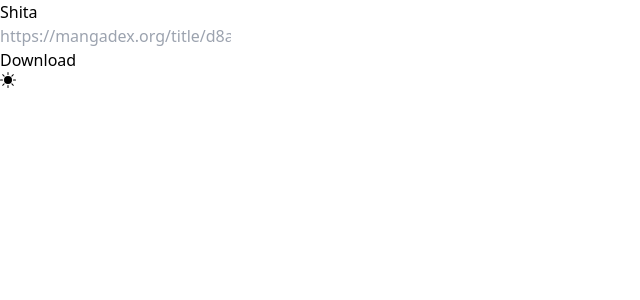
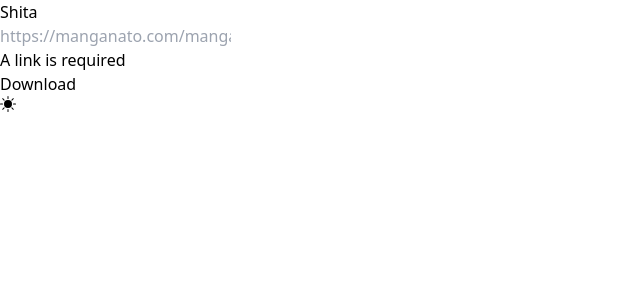
Before and after one commit to 1Hira0/Shita, a React (Vite) app: page / in a window 1280 px wide. Shown: the top 300 px of the page, without its empty margins (0-640 px from the left). Built offline with nearby package versions, Linux system fonts and the light colour scheme.

Commit message:
Fixed error message and theme state. Added a bit of color to the download page

```diff
--- a/src/App.tsx
+++ b/src/App.tsx
@@ -1,13 +1,22 @@
-import React, { useState } from "react"
-import Theme from "./components/Theme"
-import { useTheme } from "./hooks/useTheme"
+import React, { useEffect, useState } from "react"
+import SwitchTheme from "./components/Theme"
+import { localTheme, useTheme } from "./hooks/useTheme"
 //import { formatLink } from "./backend/linkCheck"
-import { Link } from "react-router-dom"
+import { formatLink } from "./backend/linkCheck"
 
 type ExtendedOnClickEventType = React.MouseEvent<HTMLInputElement, MouseEvent> & { target: { placeholder: string } }
 function App() {
-  const { theme, setTheme } = useTheme()
+  const { theme, setTheme } = useTheme(localTheme)
   const [url, setUrl] = useState<string>('')
+
+  const [error, setError] = useState<string>("")
+
+  useEffect(() => {
+    if (url.length === 0) { setError("A link is required") }
+    else if (url.length < 6) { setError("Link has to be atleast 6 characters long") }
+    else if (!url.includes("https://")) { setError("Not a valid URL") }
+    else { setError("") }
+  }, [url])
 
   return (
     <>
@@ -22,25 +31,26 @@
           onClick={(e: ExtendedOnClickEventType) =>
             setUrl(e.target.placeholder === 'Manga URL' ? '' : e.target.placeholder)}
           id="rawLink" />
-        <p id="eroor" className="text-red-400"></p>
-        <Link
-          to={"/download"}
+        <p className={`${error != '' ? 'flex' : "hidden"} text-red-500`}>{error}</p>
+        <button
           className={`${url.length == 0 ? 'cursor-not-allowed' : 'cursor-pointer'} transition-all duration-300 ease-in-out p-2 px-3 my-2 text-xl rounded-full border-2 ${theme === 'dark' ? "bg-gray-100 text-gray-900 hover:bg-gray-900 hover:border-gray-100 hover:text-gray-100" : "bg-gray-900 text-gray-100 hover:bg-gray-100 hover:border-gray-900 hover:text-gray-900"}`}
-        >Download</Link>
+          onClick={async () => {
+            console.log("clicked")
+            await formatLink(
+              document.querySelector<HTMLInputElement>('#rawLink')!,
+              setError
+            )
+          }}
+        >Download</button>
       </div>
-      <Theme setTheme={setTheme} theme={theme} position="left" />
+      <SwitchTheme setTheme={setTheme} theme={theme} position="left" />
     </>
   )
 }
 
 /*
  * Download button functionality code
- onClick={async () => {
-            console.log("clicked")
-            await formatLink(
-              document.querySelector<HTMLInputElement>('#rawLink')!,
-              document.querySelector<HTMLParagraphElement>('#eroor')!)
-          }}
+
  */
 
 let i: number | undefined
@@ -53,9 +63,11 @@
 ]
 setInterval(() => {
   const input = document.querySelector<HTMLInputElement>('#rawLink')!
-  if (i === placeholders.length || i == undefined) { i = 0; }
-  input.placeholder = placeholders[i];
-  i++;
+  if (!(input === null)) {
+    if (i === placeholders.length || i == undefined) { i = 0; }
+    input.placeholder = placeholders[i];
+    i++;
+  }
 }, 3000)
 
 export default App
--- a/src/backend/linkCheck.ts
+++ b/src/backend/linkCheck.ts
@@ -1,13 +1,11 @@
 import { Mangasee123 } from "./m-see/m-see";
 
-export const internalErrorMessage = (eroor:HTMLParagraphElement) => {
-    eroor.className = `text-red-400`
-    eroor.innerHTML = `Internal error. \nPlease take a screenshot of this error and the text bar and submit at \n<a href='https://github.com/1Hira0/Shita/issues/new'>Project's issue page</a>`
+export const internalErrorMessage = (setError: React.Dispatch<React.SetStateAction<string>>) => {
+  setError(`Internal error. \nPlease take a screenshot of this error and the text bar and submit at \n<a href='https://github.com/1Hira0/Shita/issues/new'>Project's issue page</a>`)
 }
 
-export const forwardMessage = (er:string, eroor:HTMLParagraphElement, message:string) => {
-    eroor.className = er==`r` ?`text-red-400`:`text-white-400`;
-    eroor.innerHTML = message
+export const forwardMessage = (setError: React.Dispatch<React.SetStateAction<string>>, message: string) => {
+  setError(message)
   /*new Promise<void> ((resolve) => {
       const interval = setInterval(() => {
           eroor.innerHTML += '.'
@@ -22,52 +20,51 @@
       }, 3000)
   })
   */
-    console.log(eroor.innerHTML)
 }
 
-export async function formatLink(rawInput:HTMLInputElement, eroor:HTMLParagraphElement) {
+export async function formatLink(rawInput: HTMLInputElement, setError: React.Dispatch<React.SetStateAction<string>>) {
   const supported = ["https://mangasee123.com"]
   const link = rawInput!.value.match(/^(?<hostname>[^:\/?#]+:\/{2}[^\/?#]*)\/?(?<MangaPath>.*)/)?.groups
   //                                     ^^^^^^^^^^^^^^^^^^^^^^^^^^^^^^^^^     ^^^^^^^^^^^
   //                                     site from http-.com/                  after sitename  (eg. /manga/chapters/1) till the end of string
   //                                     access .hostname                      same as b4
-    if (rawInput.value.length==0) {
-        eroor.innerHTML = `Nothing was provided`;
+  if (rawInput.value.length == 0) {
+    setError(`Nothing was provided`);
     console.log(`rawInput is empty: ${rawInput!.value}`);
     return
   } else
     if (!rawInput.checkValidity()) {
-        eroor.innerHTML = `Not a valid url: ${rawInput.value}`;
+      setError(`Not a valid url: ${rawInput.value}`);
       console.log(`rawInput is not a valid url: ${rawInput!.value}`);
       console.error(rawInput!.value);
       return
     } else
       if (!supported.includes(link!.hostname)) {
-        eroor.innerHTML = `This site is not supported: ${link!.hostname}`;
+        setError(`This site is not supported: ${link!.hostname}`);
         console.log(`site not supported: ${rawInput!.value}`)
         console.error(link, rawInput!.value);
         return
       } else
         if (!link?.MangaPath) {
-        eroor.innerHTML = `Identifier for the manga was not provided in the link: ${rawInput!.value}~`;
+          setError(`Identifier for the manga was not provided in the link: ${rawInput!.value}~`);
           console.log(`Manga path is empty: ${rawInput!.value}`)
           return
-    } else{
-        eroor.innerHTML = ``
-        await callSite(link!.hostname, link?.MangaPath, eroor);
+        } else {
+          setError('')
+          await callSite(link!.hostname, link?.MangaPath, setError);
           console.log(`formatting link success: ${rawInput!.value}`)
         }
 }
 
-async function callSite(site:string, mangaPath:string, eroor:HTMLParagraphElement){
-    forwardMessage('w', eroor, `Matching ${site}`);
-    switch(site) {
-        case "https://mangasee123.com":{
-            forwardMessage('w', eroor, `Match found`);
+async function callSite(site: string, mangaPath: string, setError: React.Dispatch<React.SetStateAction<string>>) {
+  forwardMessage(setError, `Matching ${site}`);
+  switch (site) {
+    case "https://mangasee123.com": {
+      forwardMessage(setError, `Match found`);
       console.log(`Site is mangansee`);
-            await  Mangasee123(mangaPath, eroor);
+      await Mangasee123(mangaPath, setError);
       break
     }
-        default: console.log(`${site} passed link format but not matching`);internalErrorMessage(eroor)
+    default: console.log(`${site} passed link format but not matching`); internalErrorMessage(setError)
   }
 }
--- a/src/backend/m-see/m-see.ts
+++ b/src/backend/m-see/m-see.ts
@@ -1,20 +1,20 @@
 import { Manga } from "../../types/mangaType.ts";
-import { internalErrorMessage, forwardMessage } from "../linkCheck.ts";
+import { forwardMessage } from "../linkCheck.ts";
 import { toPDF } from "../toPDF.ts";
 
-export async function Mangasee123(MangaPath:string, eroor:HTMLParagraphElement) {
+export async function Mangasee123(MangaPath: string, setError: React.Dispatch<React.SetStateAction<string>>) {
   const id = MangaPath.split('/')[1]
-    forwardMessage("w", eroor, `Checking if manga is available on MangaSee123`)
+  forwardMessage(setError, `Checking if manga is available on MangaSee123`)
   if (!(await isAvailable(id))) {
-        forwardMessage("r", eroor, `Please check if the manga is available on MangaSee123: https://mangasee123.com/${MangaPath}`)
-        console.log('Not found');return
+    forwardMessage(setError, `Please check if the manga is available on MangaSee123: https://mangasee123.com/${MangaPath}`)
+    console.log('Not found'); return
   }
-    forwardMessage("w", eroor, `Manga is available`)
+  forwardMessage(setError, `Manga is available`)
   console.log("Found");
-    await getManga(id, eroor)
+  await getManga(id, setError)
 }
 
-async function isAvailable(id:string) {
+async function isAvailable(id: string) {
   const response = await fetch("https://raw.githubusercontent.com/MALSync/MAL-Sync-Backup/master/data/pages/MangaSee/_index.json")
   const mangaList = await response.json()
   if (mangaList.includes(id.toLowerCase())) {
@@ -22,11 +22,11 @@
   } return false
 }
 
-async function getManga(id: string, eroor:HTMLParagraphElement) {
-    forwardMessage('w', eroor, `Fetching manga. This may take some time`)
+async function getManga(id: string, setError: React.Dispatch<React.SetStateAction<string>>) {
+  forwardMessage(setError, `Fetching manga. This may take some time`)
   console.log(id)
   const response = await fetch(`http://localhost:3000/bypass/?url=https://mangasee123.com/manga/${id}&method=mangasee123`);
-    const manga:Manga = await response.json();
+  const manga: Manga = await response.json();
   console.log("GOT Manga", manga)
   console.log('getting chapter')
   await getChapter(manga.chapters![0].link)
@@ -34,10 +34,10 @@
   return manga
 }
 
-const getChapter = async (chapter:string) => {
+const getChapter = async (chapter: string) => {
   console.log("Fetching chapter")
   const response = await fetch(`http://localhost:3000/bypass?method=chapter&url=https://mangasee123.com${chapter}`)
   const panels = await response.json()
-    console.log('fetched chapter',panels['panels'], 'converting to pdf')
+  console.log('fetched chapter', panels['panels'], 'converting to pdf')
   await toPDF(panels.panels)
 }
--- a/src/components/Theme.tsx
+++ b/src/components/Theme.tsx
@@ -4,7 +4,7 @@
 interface ExtendedThemeProps extends ThemeProp {
   position: "right" | "left"
 }
-export default function Theme({ theme, setTheme, position }: ExtendedThemeProps): JSX.Element {
+export default function SwitchTheme({ theme, setTheme, position }: ExtendedThemeProps): JSX.Element {
   return (
     <div className={`text-2xl ${theme === 'dark' ? 'bg-white text-gray-900' : 'bg-gray-900 text-white'} absolute bottom-0 ${position}-0 m-4 p-2 rounded-full cursor-pointer`}
       onClick={() => {
--- a/src/hooks/useTheme.ts
+++ b/src/hooks/useTheme.ts
@@ -2,7 +2,8 @@
 import { ThemeProp } from "../types/theme";
 
 export type Theme = "dark" | "light"
-export function useTheme(): ThemeProp {
-  const [theme, setTheme] = useState<Theme>(localStorage.getItem("theme") != null ? localStorage.getItem("theme") as Theme : "dark")
+export const localTheme = localStorage.getItem("theme") != null ? localStorage.getItem("theme") as Theme : "dark"
+export function useTheme(defaultTheme: Theme): ThemeProp {
+  const [theme, setTheme] = useState<Theme>(defaultTheme)
   return { theme, setTheme }
 }
--- a/src/pages/Download.tsx
+++ b/src/pages/Download.tsx
@@ -1,19 +1,27 @@
+import { Link } from "react-router-dom";
+import SwitchTheme from "../components/Theme";
 import { animeTestData } from "../data/test/someAnime";
+import { localTheme, useTheme } from "../hooks/useTheme";
 
 function Download(): JSX.Element {
+  const { theme, setTheme } = useTheme(localTheme)
   return (
-    <div className="flex items-center justify-center flex-col py-3">
+    <>
+      <div className={`flex items-center justify-center flex-col py-3 ${theme === 'dark' ? "bg-gray-900 text-gray-100" : "bg-gray-100 text-gray-900"}`}>
         <h1 className="font-bold text-3xl text-gray-800">{animeTestData.title}</h1>
         <img className="w-20 h-20 rounded-full" src={animeTestData.icon_url as string} />
         <div className="w-[50vw]">
           {animeTestData.chapters?.map(c => (
-          <div className="flex flex-row items-center justify-between w-full p-3 bg-gray-800 rounded-xl m-3">
+            <div key={Math.random() * 5} className="flex flex-row items-center justify-between w-full p-3 bg-gray-800 rounded-xl m-3">
               <h1 className="text-white font-semibold">{c.name}</h1>
               <a className="text-blue-400 font-medium cursor-pointer">{c.link}</a>
             </div>
           ))}
         </div>
+        <Link to={"/"}>Go back</Link>
       </div>
+      <SwitchTheme theme={theme} setTheme={setTheme} position="left" />
+    </>
   )
 }
 
```
Lines whose indentation alone changed are shown as unchanged.
